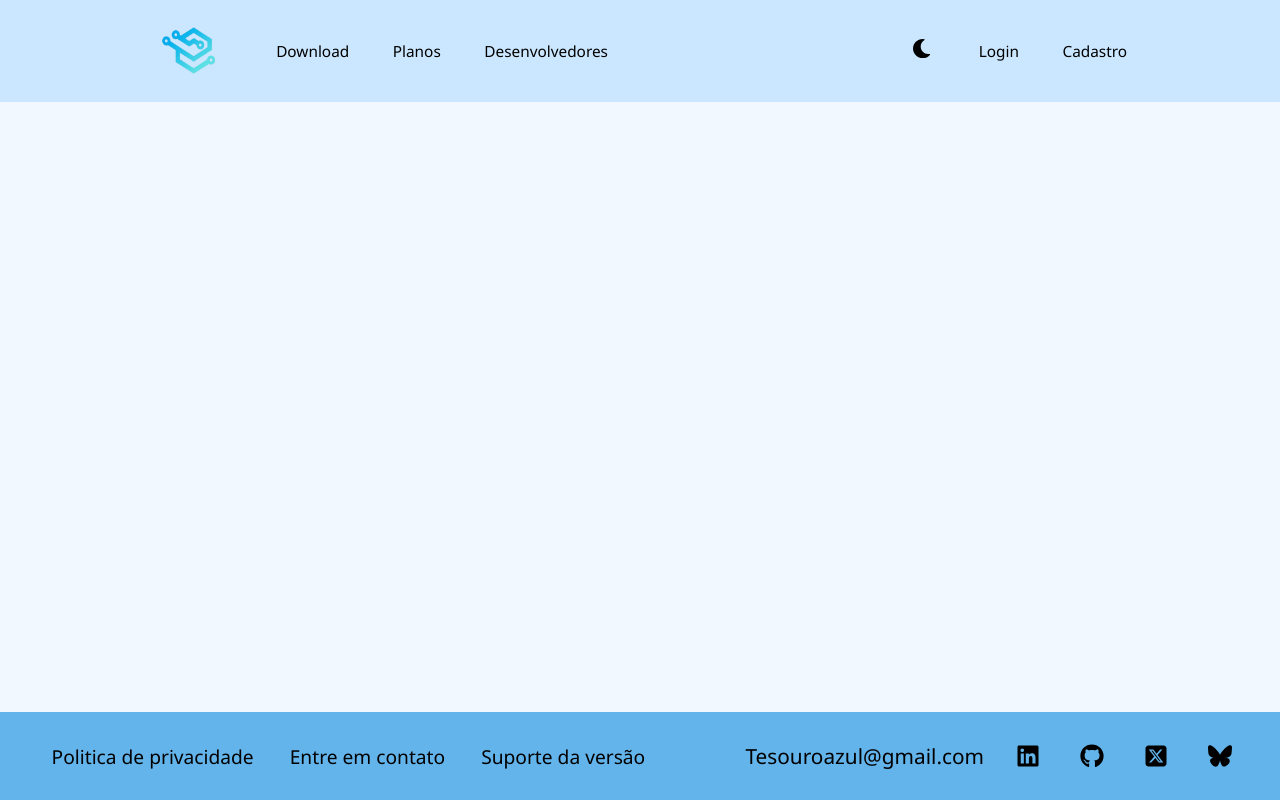
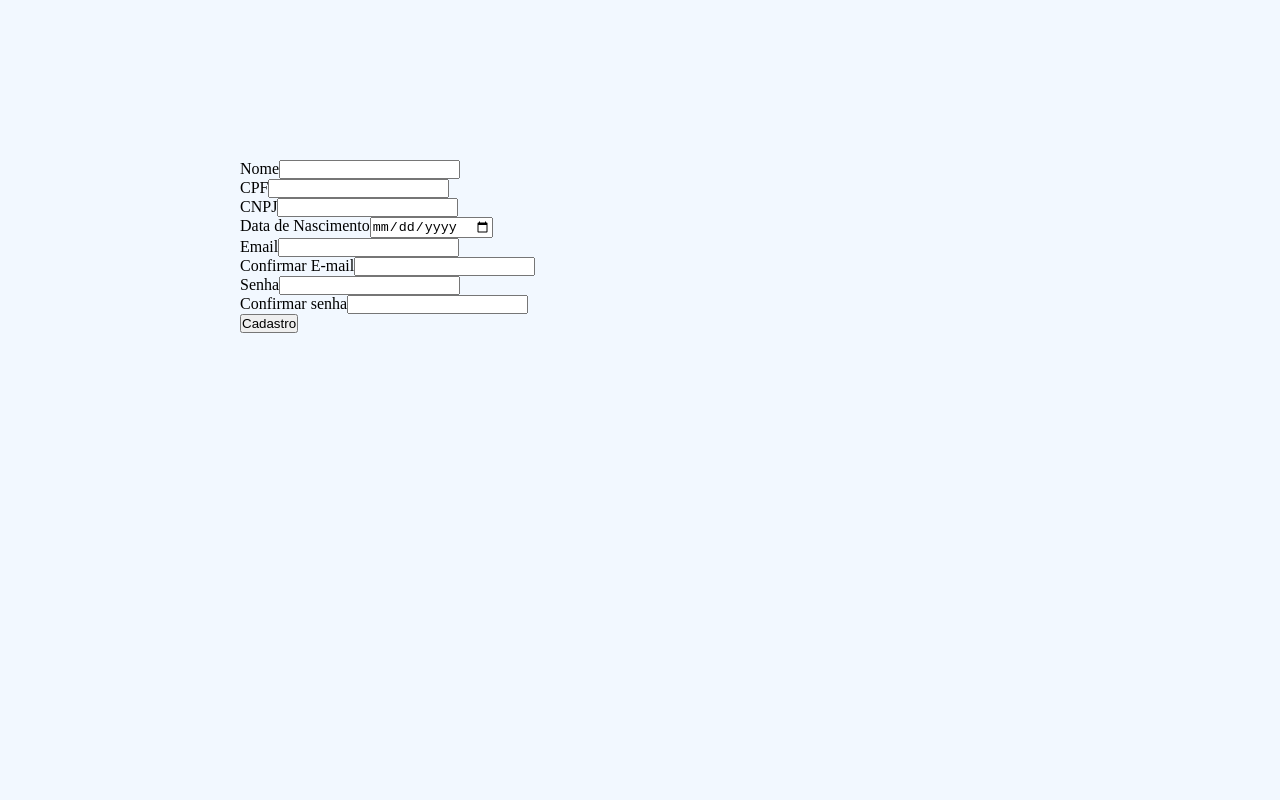
Before and after one commit to BEaew0/projeto_web, a React (Vite) app: page /cadastro in a window 1280 px wide. Built offline with nearby package versions, Linux system fonts and the light colour scheme.

Commit message:
tebntando conectar api

```diff
--- a/package.json
+++ b/package.json
@@ -16,6 +16,7 @@
     "@fortawesome/free-solid-svg-icons": "^6.7.2",
     "@fortawesome/react-fontawesome": "^0.2.2",
     "@tailwindcss/vite": "^4.1.5",
+    "axios": "^1.9.0",
     "react": "^19.1.0",
     "react-dom": "^19.0.0",
     "react-icons": "^5.5.0",
--- a/src/App.jsx
+++ b/src/App.jsx
@@ -1,40 +1,31 @@
 import { Routes, Route } from "react-router-dom";
-import Header from "./componentes/header/headers/index";
-import "./main.css";
-import Footer from "./componentes/footer/index";
-import Pag_inicial from "./paginas/pag_inicial/index";
+import Layout_i from "./Layout_Inicial"; // Layout com Header + Footer
+import LayoutLC from "./Layout_Auth"; // Layout sem Header/Footer (para Login/Cadastro)
+import Pag_inicial from "./paginas/pag_inicial";
 import Download from "./paginas/download";
 import Planos from "./paginas/planos";
 import Devs from "./paginas/devs";
 import Login from "./paginas/login";
 import Cadastro from "./paginas/cadastro";
-import { TemaProvider } from "./componentes/header/menu_/mudar_tema/mudar_tema"; // Importe o TemaProvider
-import LayoutLC from "./Layout_Auth";
+import "./main.css"; // Corrigido: removi a barra no início
 
 function App() {
   return (
-    <TemaProvider> {}
-      <div className="app"> {/* Substitui a tag body por div - mais adequado para React */}
-        <Header/>
-        <Routes>
-          <Route path="/" element={<Pag_inicial />} />
-          <Route path="/download" element={<Download/>}/>
-          <Route path="/planos" element={<Planos/>}/>
-          <Route path="/devs" element={<Devs/>}/>
+    <Routes>
 
-          <Route element={<LayoutLC/>}>
-             <Route path="/login" element={<Login/>}/>
-            <Route path="/cadastro" element={<Cadastro/>}/>
-          </Route>
+      <Route element={<Layout_i />}>
+        <Route path="/" element={<Pag_inicial />} />
+        <Route path="/download" element={<Download />} />
+        <Route path="/planos" element={<Planos />} />
+        <Route path="/devs" element={<Devs />} />
+      </Route>
 
 
-        </Routes>
-        <main>
-
-        </main>
-        <Footer/>
-      </div>
-    </TemaProvider>
+      <Route element={<LayoutLC />}>
+        <Route path="/login" element={<Login />} />
+        <Route path="/cadastro" element={<Cadastro />} />
+      </Route>
+    </Routes>
   );
 }
 
--- /dev/null
+++ b/src/Layout_Inicial.jsx
@@ -0,0 +1,17 @@
+import { Outlet } from "react-router-dom";
+import { TemaProvider } from "./componentes/header/menu_/mudar_tema/mudar_tema";
+import Header from "./componentes/header/headers";
+import Footer from "./componentes/footer";
+
+
+export default function Layout_i() {
+    return (
+        <TemaProvider>
+            <Header />
+            <main>
+                <Outlet /> {}
+            </main>
+            <Footer />
+        </TemaProvider>
+    );
+}
--- a/src/main.css
+++ b/src/main.css
@@ -80,3 +80,8 @@ footer.footer_main a {
 footer.footer_main a:hover {
   background-color: var(--cor-hover);
 }
+
+.auth-layout{
+  background-color:var(--cor-de-fundo);
+  padding: 10rem 30vh;
+}
--- a/src/paginas/cadastro/index.jsx
+++ b/src/paginas/cadastro/index.jsx
@@ -2,5 +2,15 @@ import CadForm from "../../componentes/forms/Cadastro";
 
 
 export default function Cadastro(){
-    <CadForm/>
+    return(
+
+            <form>
+             <CadForm/>
+             <button className="btn_cadastro" name="cadastro">Cadastro</button>
+            </form>
+
+
+
+    )
+
 }
--- a/src/paginas/login/index.jsx
+++ b/src/paginas/login/index.jsx
@@ -1,8 +1,16 @@
 import Login_form from "../../componentes/forms/login";
-
+import "./login.css";
 export default function Login(){
     return(
-        <Login_form/>
+
+        <form >
+            <Login_form className/>
+            <button type="submit" className="btn_logar" name="logar">Logar</button>
+        </form>
+
+
+
+
 
     );
 
```
Also changed, not shown: src/Layout_Auth.jsx (+4 -4 lines), src/componentes/forms/Contato/index.jsx (added), src/paginas/login/login.css (added), 1 other file (tests, documents, lock files or other folders).
